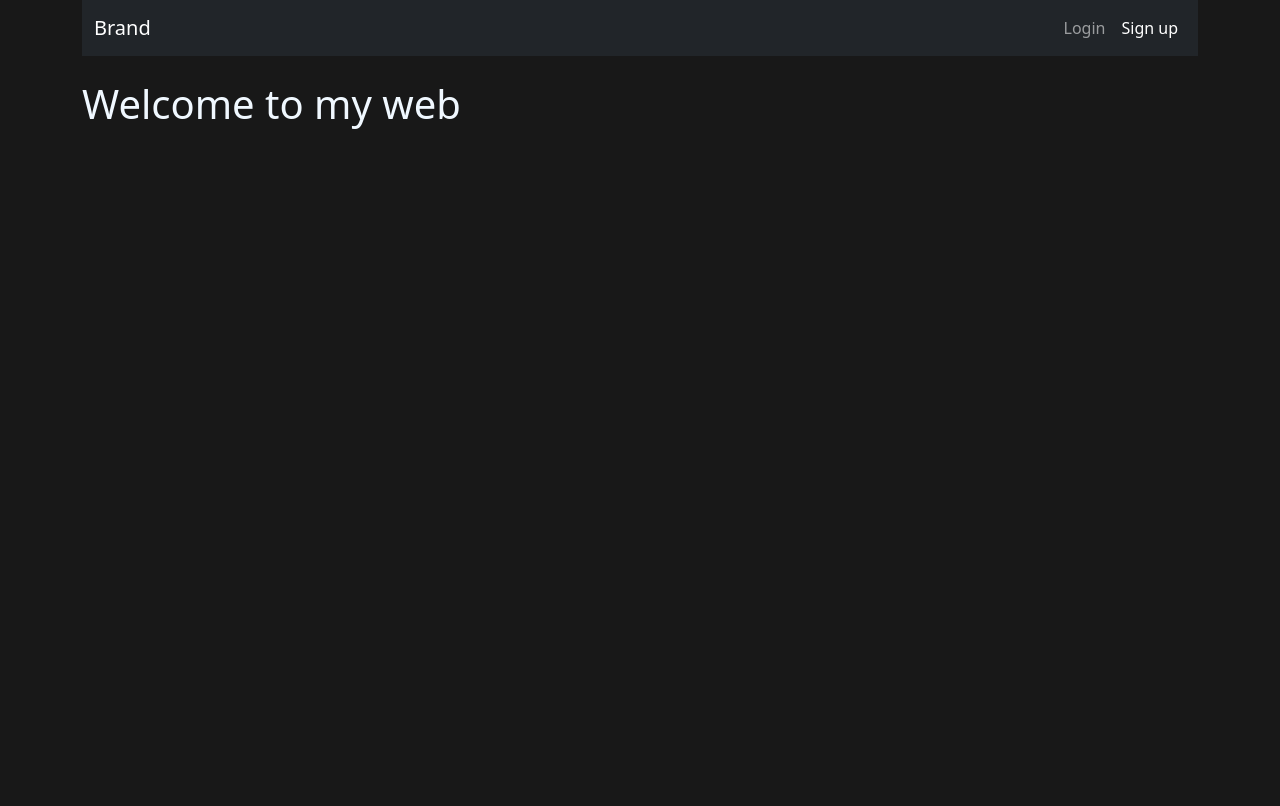
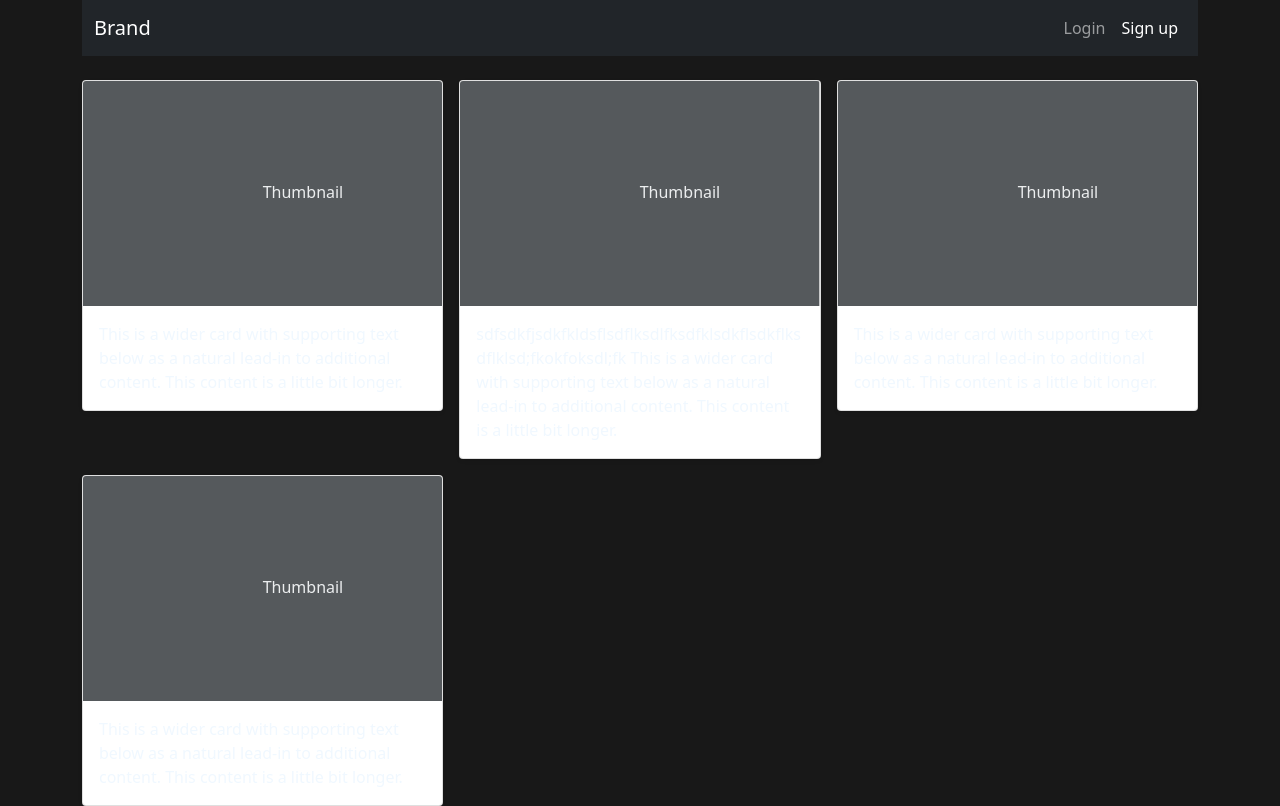
Before and after one commit to weelawat/web_portfolio, a Django app: template templates/index.html in a window 1280 px wide. Before the commit the page ends 129 px from the top, so only its background shows below. Run offline with Django 3.2, Linux system fonts and the light colour scheme; the template is opened without the code that fills it, so the values that code supplies are empty; some libraries are stand-ins or nearby versions.

Commit message:
Update master.css

```diff
--- a/static/css/master.css
+++ b/static/css/master.css
@@ -1,4 +1,8 @@
-body {
+body{
     background-color: #181818;
     color: aliceblue;
 }
+
+.p{
+    color: black;
+}
--- a/templates/base.html
+++ b/templates/base.html
@@ -49,6 +49,7 @@
 
     <!-- Page content -->
     <div class="container">
+        <br>
         {% block content %}
 
         {% endblock %}
--- a/templates/index.html
+++ b/templates/index.html
@@ -1,7 +1,72 @@
 {% extends "base.html" %}
 {% block content %}
 
-    <br>
-    <h1>Welcome to my web</h1>
+<div class="row row-cols-1 row-cols-sm-2 row-cols-md-3 g-3">
+
+    <div class="col">
+
+        <div class="card shadow-sm">
+
+            <a href="{% url 'account:login' %}">
+                <svg class="bd-placeholder-img card-img-top" width="100%" height="225" xmlns="http://www.w3.org/2000/svg" role="img" aria-label="Placeholder: Thumbnail" preserveAspectRatio="xMidYMid slice" focusable="false"><title>Placeholder</title><rect width="100%" height="100%" fill="#55595c"/><text x="50%" y="50%" fill="#eceeef" dy=".3em">Thumbnail</text></svg>
+            </a>
+
+            <div class="card-body">
+            <p class="card-text">This is a wider card with supporting text below as a natural lead-in to additional content. This content is a little bit longer.</p>
+            </div>
+
+        </div>
+
+    </div>
+
+    <div class="col">
+
+        <div class="card shadow-sm">
+
+            <a href="{% url 'account:login' %}">
+                <svg class="bd-placeholder-img card-img-top" width="100%" height="225" xmlns="http://www.w3.org/2000/svg" role="img" aria-label="Placeholder: Thumbnail" preserveAspectRatio="xMidYMid slice" focusable="false"><title>Placeholder</title><rect width="100%" height="100%" fill="#55595c"/><text x="50%" y="50%" fill="#eceeef" dy=".3em">Thumbnail</text></svg>
+            </a>
+
+            <div class="card-body">
+            <p class="card-text">sdfsdkfjsdkfkldsflsdflksdlfksdfklsdkflsdkflksdflklsd;fkokfoksdl;fk This is a wider card with supporting text below as a natural lead-in to additional content. This content is a little bit longer.</p>
+            </div>
+
+        </div>
+
+    </div>
+
+    <div class="col">
+
+        <div class="card shadow-sm">
+
+            <a href="{% url 'account:login' %}">
+                <svg class="bd-placeholder-img card-img-top" width="100%" height="225" xmlns="http://www.w3.org/2000/svg" role="img" aria-label="Placeholder: Thumbnail" preserveAspectRatio="xMidYMid slice" focusable="false"><title>Placeholder</title><rect width="100%" height="100%" fill="#55595c"/><text x="50%" y="50%" fill="#eceeef" dy=".3em">Thumbnail</text></svg>
+            </a>
+
+            <div class="card-body">
+            <p class="card-text">This is a wider card with supporting text below as a natural lead-in to additional content. This content is a little bit longer.</p>
+            </div>
+
+        </div>
+
+    </div>
+
+    <div class="col">
+
+        <div class="card shadow-sm">
+
+            <a href="{% url 'account:login' %}">
+                <svg class="bd-placeholder-img card-img-top" width="100%" height="225" xmlns="http://www.w3.org/2000/svg" role="img" aria-label="Placeholder: Thumbnail" preserveAspectRatio="xMidYMid slice" focusable="false"><title>Placeholder</title><rect width="100%" height="100%" fill="#55595c"/><text x="50%" y="50%" fill="#eceeef" dy=".3em">Thumbnail</text></svg>
+            </a>
+
+            <div class="card-body">
+            <p class="card-text">This is a wider card with supporting text below as a natural lead-in to additional content. This content is a little bit longer.</p>
+            </div>
+
+        </div>
+
+    </div>
+
+</div>
 
 {% endblock %}
--- a/web_portfolio/settings.py
+++ b/web_portfolio/settings.py
@@ -125,11 +125,11 @@ USE_TZ = True
 
 STATIC_URL = '/static/'
 
-STATIC_ROOT = BASE_DIR / 'staticfiles'
-
 STATICFILES_DIRS = [
     BASE_DIR / 'static',
 ]
+
+STATIC_ROOT = BASE_DIR / 'staticfiles'
 
 # Default primary key field type
 # https://docs.djangoproject.com/en/3.2/ref/settings/#default-auto-field
```
Also changed, not shown: 1 other file.
